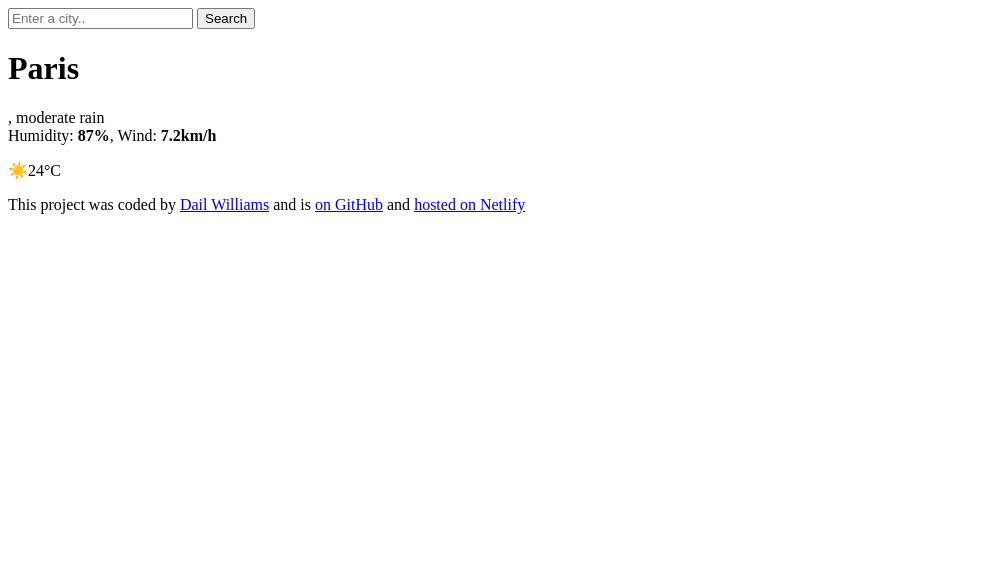
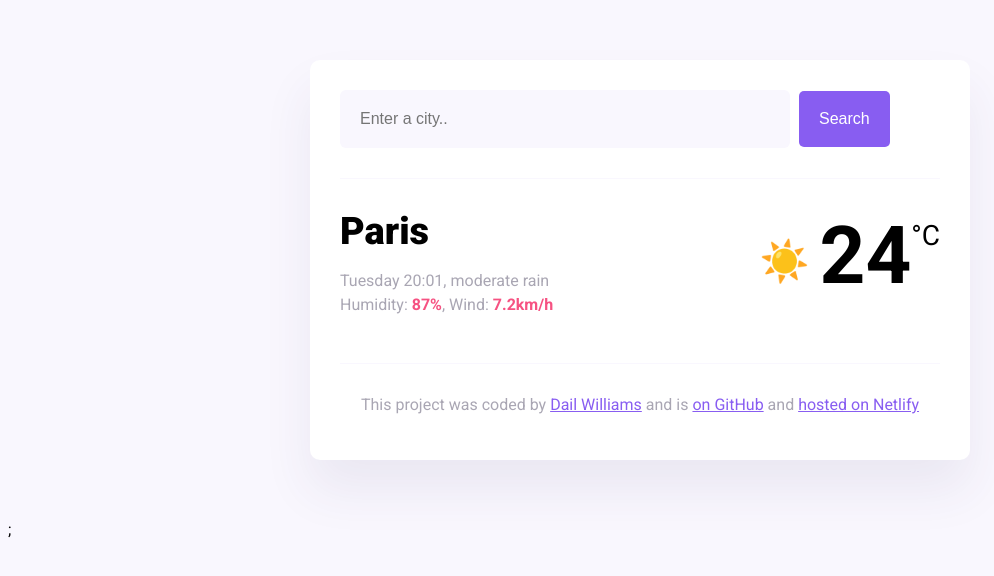
Before and after one commit to drkirkp/My-awesome-project, a website built with Parcel: page index.html in a window 1280 px wide. Shown: the whole page, without its empty margins (0-994 px from the left). Built offline with nearby package versions, Linux system fonts and the light colour scheme.

```diff
--- a/index.html
+++ b/index.html
@@ -57,7 +57,6 @@
       </footer>
     </div>
   </body>
-  <script>
-    src = "index.js";
+  <script src="index.js"></script>;
   </script>
 </html>
--- a/style.css
+++ b/style.css
@@ -0,0 +1,98 @@
+body {
+  background: #f9f7fe;
+  font-family: "Roboto", sans-serif;
+}
+
+a {
+  color: #885df1;
+}
+
+.weather-app {
+  background: white;
+  max-width: 600px;
+  margin: 60px auto;
+  padding: 30px;
+  border-radius: 10px;
+  box-shadow: 0 30px 50px rgba(65, 50, 100, 0.08);
+}
+
+header {
+  border-bottom: 1px solid #f9f7fe;
+  padding-bottom: 30px;
+}
+
+.search-input {
+  background-color: #f9f7fe;
+  border: none;
+  color: rgba(39, 33, 66, 0.4);
+  font-size: 16px;
+  padding: 20px;
+  width: 75%;
+  border-radius: 6px;
+}
+
+.search-button {
+  margin-left: 5px;
+  font-size: 16px;
+  background-color: #885df1;
+  color: white;
+  border: none;
+  padding: 20px;
+  line-height: 1;
+  border-radius: 5px;
+}
+
+main {
+  padding: 30px 0;
+}
+
+.current-temperature {
+  font-size: 48px;
+}
+
+.current-weather {
+  display: flex;
+  justify-content: space-between;
+}
+
+.current-city {
+  font-size: 38px;
+  font-weight: 900;
+  margin: 0;
+}
+.current-details {
+  color: rgba(39, 33, 66, 0.4);
+  font-size: 16px;
+  font-weight: 400;
+  line-height: 24px;
+}
+
+.current-details strong {
+  color: #f65282;
+}
+
+.current-temperature-icon {
+  position: relative;
+  top: -8px;
+  font-size: 40px;
+  margin-right: 10px;
+}
+
+.current-temperature-value {
+  font-size: 80px;
+  font-weight: bold;
+}
+
+.current-temperature-unit {
+  font-size: 28px;
+  position: relative;
+  top: -38px;
+}
+
+footer {
+  border-top: 1px solid #f9f7fe;
+  text-align: center;
+  padding-top: 15px;
+
+  color: rgba(39, 33, 66, 0.4);
+}
```
